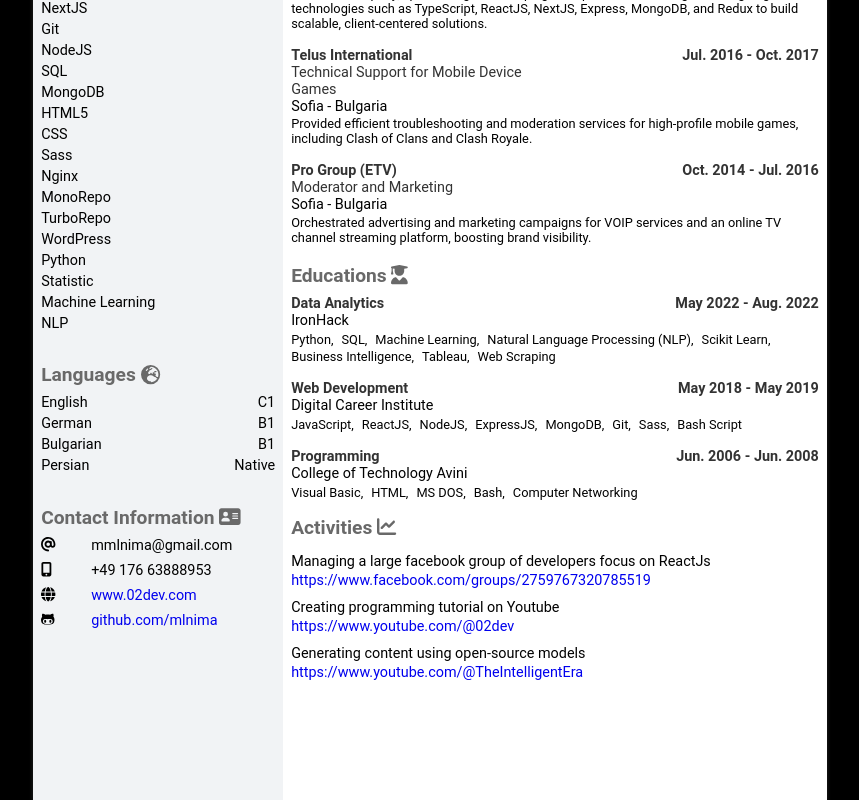
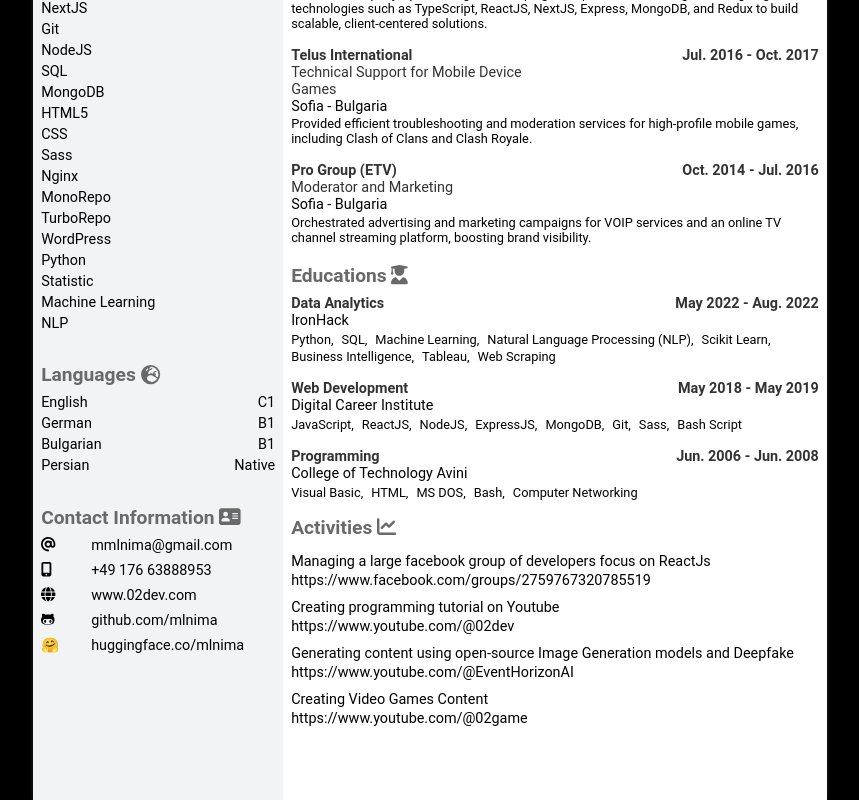
Before and after one commit to mlnima/resume, a React (Create React App) app: page / in a window 1280 px wide. Shown: the part 323-1123 px from the top of the page, without its empty margins (210-1069 px from the left). Built offline with nearby package versions, Linux system fonts and the light colour scheme.

Commit message:
info updated

```diff
--- a/src/asset/data/de.json
+++ b/src/asset/data/de.json
@@ -125,8 +125,12 @@
       "url": "https://www.youtube.com/@02dev"
     },
     {
-      "title": "Generierung von Inhalten mithilfe von Open-Source-Modellen",
+      "title": "Generierung von Inhalten mithilfe von Open-Source-Bildgenerierungsmodellen und Deepfake",
       "url": "https://www.youtube.com/@TheIntelligentEra"
+    },
+    {
+      "title": "Erstellen von Videospielinhalten",
+      "url": "https://www.youtube.com/@02game"
     }
   ]
 }
--- a/src/asset/data/en.json
+++ b/src/asset/data/en.json
@@ -124,8 +124,12 @@
       "url": "https://www.youtube.com/@02dev"
     },
     {
-      "title": "Generating content using open-source models",
-      "url": "https://www.youtube.com/@TheIntelligentEra"
+      "title": "Generating content using open-source Image Generation models and Deepfake",
+      "url": "https://www.youtube.com/@EventHorizonAI"
+    },
+    {
+      "title": "Creating Video Games Content",
+      "url": "https://www.youtube.com/@02game"
     }
   ]
 }
--- a/src/components/Activities.tsx
+++ b/src/components/Activities.tsx
@@ -45,6 +45,7 @@
   display: inline-block;
   text-overflow: ellipsis;
   white-space: nowrap;
+  color: black;
 `;
 
 
--- a/src/components/Info.tsx
+++ b/src/components/Info.tsx
@@ -33,10 +33,10 @@
   margin-right: 0.5rem;
 `;
 
-const InfoText = styled.span``;
+// const InfoText = styled.span``;
 
 const InfoLink = styled.a`
-
+    color: black;
 `;
 
 const Info: React.FC<InfoProps> = ({ email, mobile }) => {
@@ -47,11 +47,13 @@
                 <InfoIcon>
                     <FontAwesomeIcon icon={faAt} />
                 </InfoIcon>
-                <InfoText>{email}</InfoText>
+                {/*<InfoText>{email}</InfoText>*/}
+                <InfoLink href={`mailto:${email}`}>{email}</InfoLink>
             </InfoItem>
             <InfoItem>
                 <FontAwesomeIcon icon={faMobileScreenButton} />
-                <InfoText>{mobile}</InfoText>
+                {/*<InfoText>{mobile}</InfoText>*/}
+                <InfoLink href={`tel:${mobile}`}>{mobile}</InfoLink>
             </InfoItem>
             <InfoItem>
                 <FontAwesomeIcon icon={faGlobe} />
@@ -60,6 +62,10 @@
             <InfoItem>
                 <FontAwesomeIcon icon={faGithubAlt} />
                 <InfoLink href={'https://github.com/mlnima'}>github.com/mlnima</InfoLink>
+            </InfoItem>
+            <InfoItem>
+                <span>🤗</span>
+                <InfoLink href={'https://huggingface.co/mlnima'}>huggingface.co/mlnima</InfoLink>
             </InfoItem>
             {/*<InfoItem>*/}
             {/*    <FontAwesomeIcon icon={faLocationDot} />*/}
```
Also changed, not shown: public/profile.jpg.
